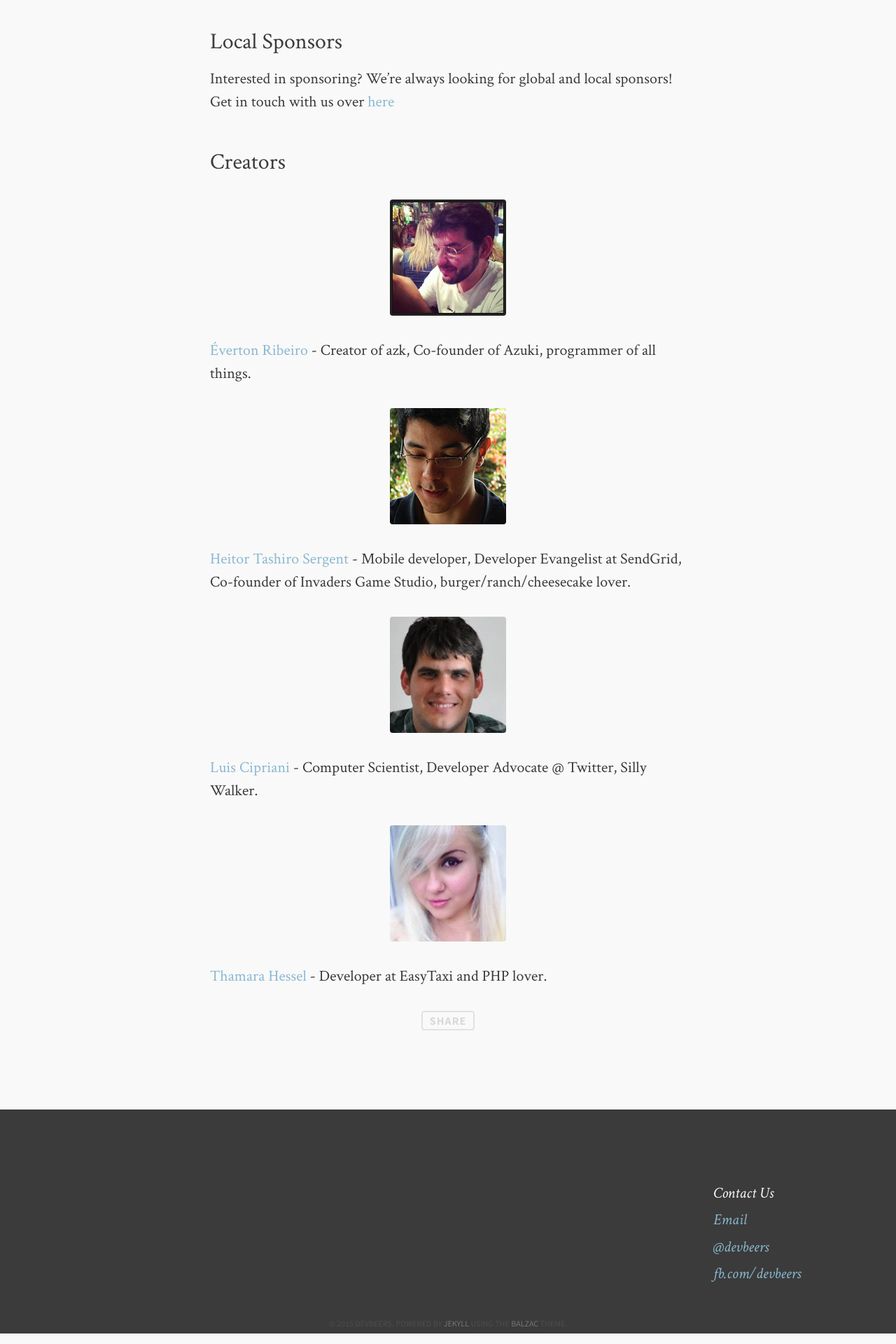
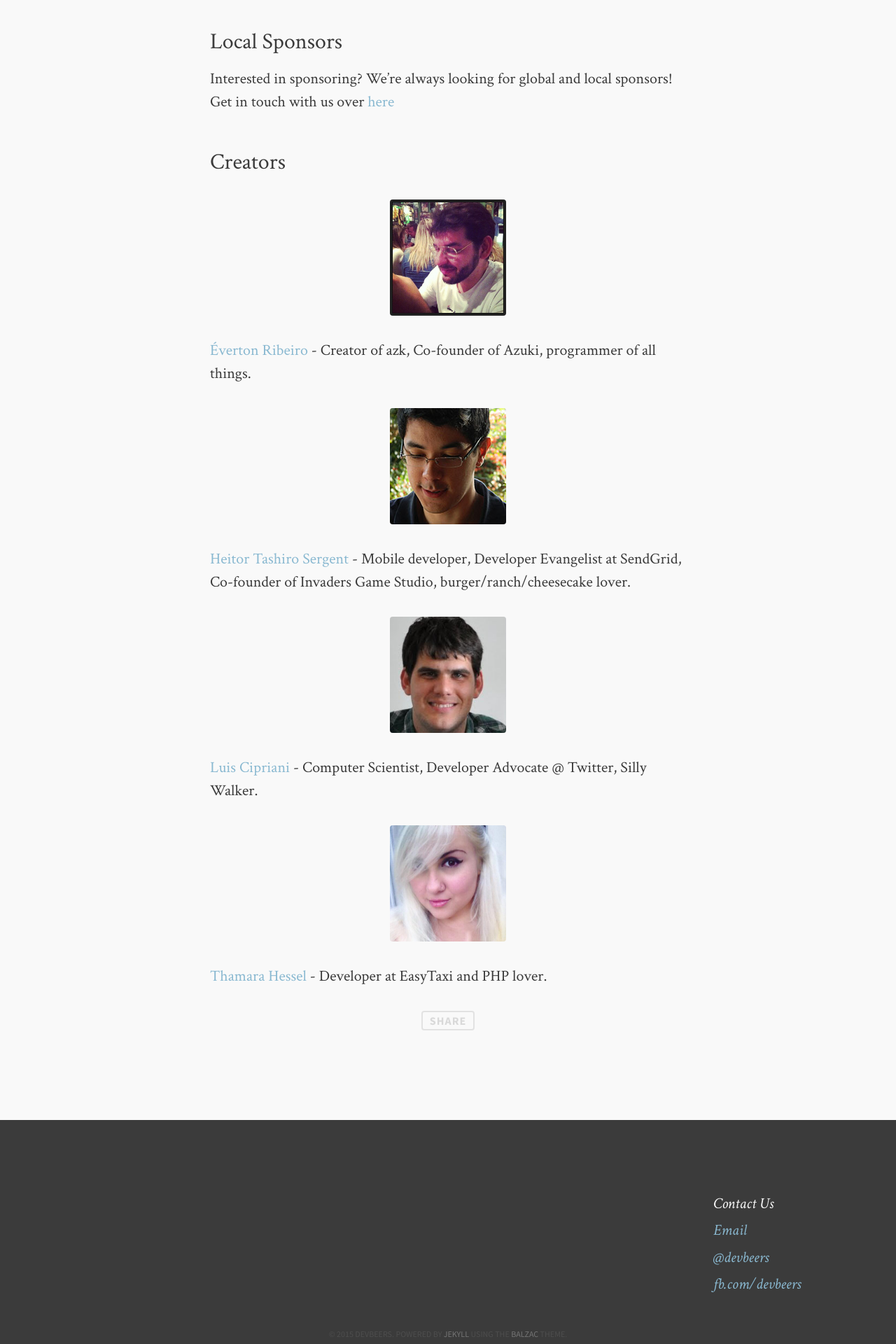
Before and after one commit to devbeers/devbeers.github.io, a Jekyll site: the page built from index.md, in a window 1280 px wide. Shown: the part 2712-4632 px from the top of the page at 70% size. Built offline with Jekyll 4.4.1, drawn with Linux system fonts in a browser that asks for light colours; comment, search, counter and statistics services are not loaded.

Commit message:
add margin to share button

```diff
--- a/assets/css/i.css
+++ b/assets/css/i.css
@@ -957,3 +957,7 @@
 img.sponsor-logo {
   display: inline;
   margin: 55px 20px; }
+
+.share {
+  margin-top: 15px !important;
+  margin-bottom: 15px !important; }
--- a/assets/sass/i.scss
+++ b/assets/sass/i.scss
@@ -54,3 +54,8 @@
 img.sponsor-logo {
   display: inline;
   margin: 55px 20px; }
+
+.share {
+	margin-top: 15px !important;
+	margin-bottom: 15px !important;
+}
```
